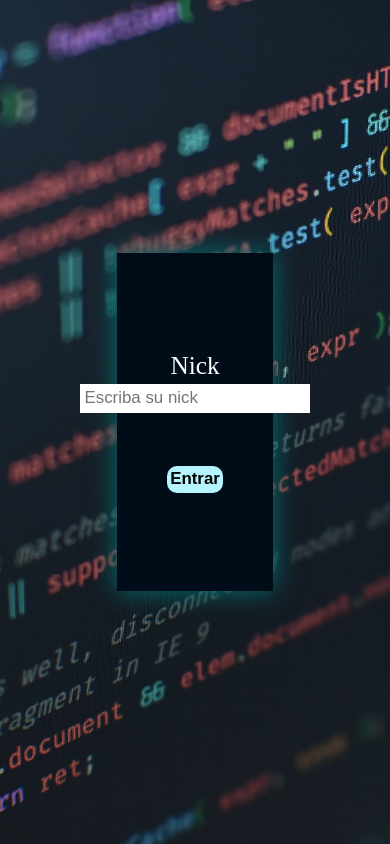
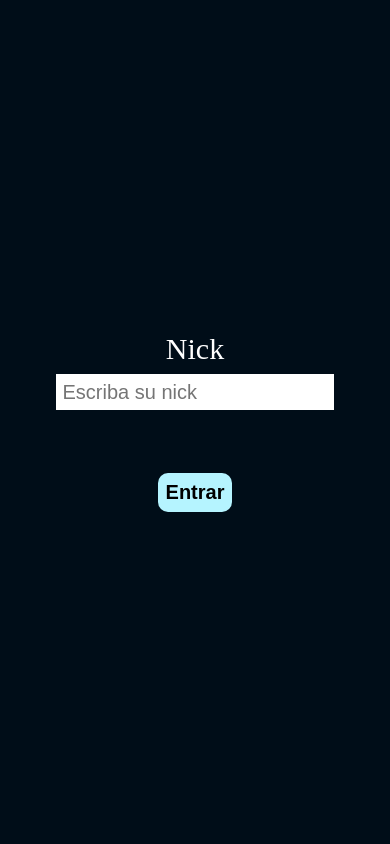
Before and after one commit to darthenis/portfolio, a React (Create React App) app in the folder frontend/: page /chatroom in a window 390 px wide. Built offline with nearby package versions, Linux system fonts and the light colour scheme; no server answers.

Commit message:
chat version 1

```diff
--- a/frontend/src/components/projects/motos/sockets.tsx
+++ b/frontend/src/components/projects/motos/sockets.tsx
@@ -10,3 +10,6 @@ const socket = io('https://personalwebapi.herokuapp.com', {
 })
 
 export default socket;
+
+
+//https://personalwebapi.herokuapp.com
--- a/frontend/src/components/projects/room-chat/elements/ChatRoom.css
+++ b/frontend/src/components/projects/room-chat/elements/ChatRoom.css
@@ -177,7 +177,9 @@
 @media only screen and (max-width: 570px){
 
     #container-chatroom{
-        top: 0px
+        top: 0px;
+        height: 100%;
+        max-height: none;
     }
 
 
--- a/frontend/src/components/projects/room-chat/elements/register.css
+++ b/frontend/src/components/projects/room-chat/elements/register.css
@@ -19,6 +19,7 @@
     grid-template-columns: 1fr 1fr;
     width: 40%;
     height: 40%;
+    min-width: 750px;
     background: rgb(0, 13, 24);
     color: white;
     -webkit-box-shadow: 0px 0px 25px rgb(0, 112, 112);
@@ -66,3 +67,15 @@
     background: rgb(131, 226, 243);
 
 }
+
+
+@media only screen and (max-width: 750px){
+
+    #register-container > form{
+        width: 100%;
+        height: 100%;
+        min-width: 10px;
+        font-size: 10px;
+    }
+
+}
```
